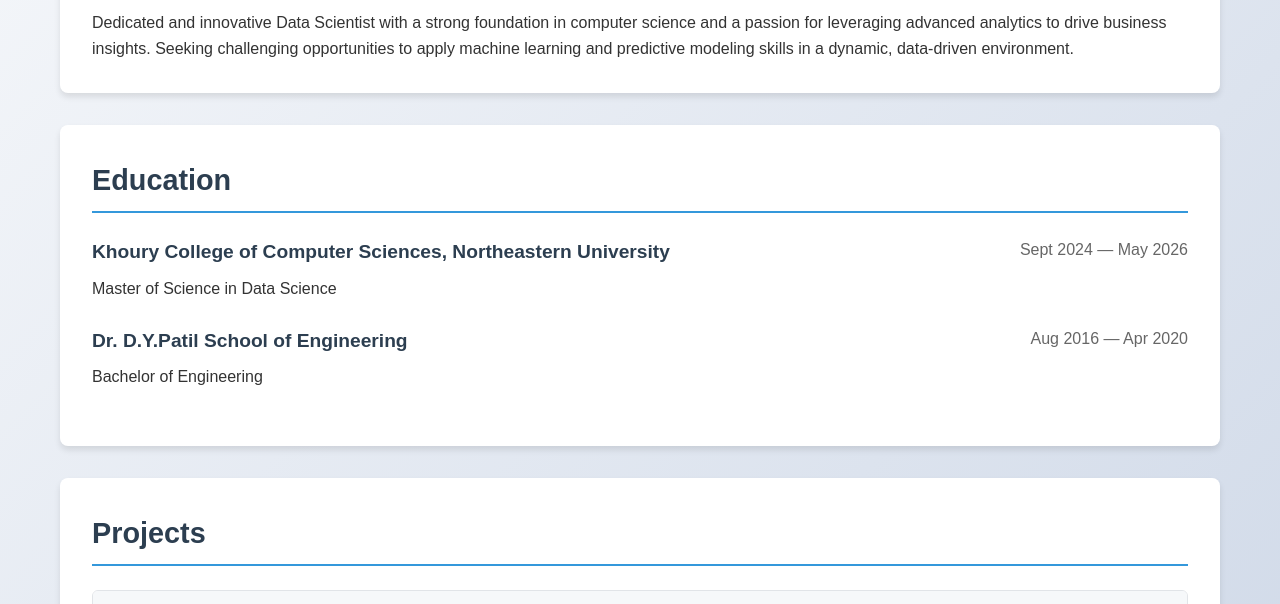
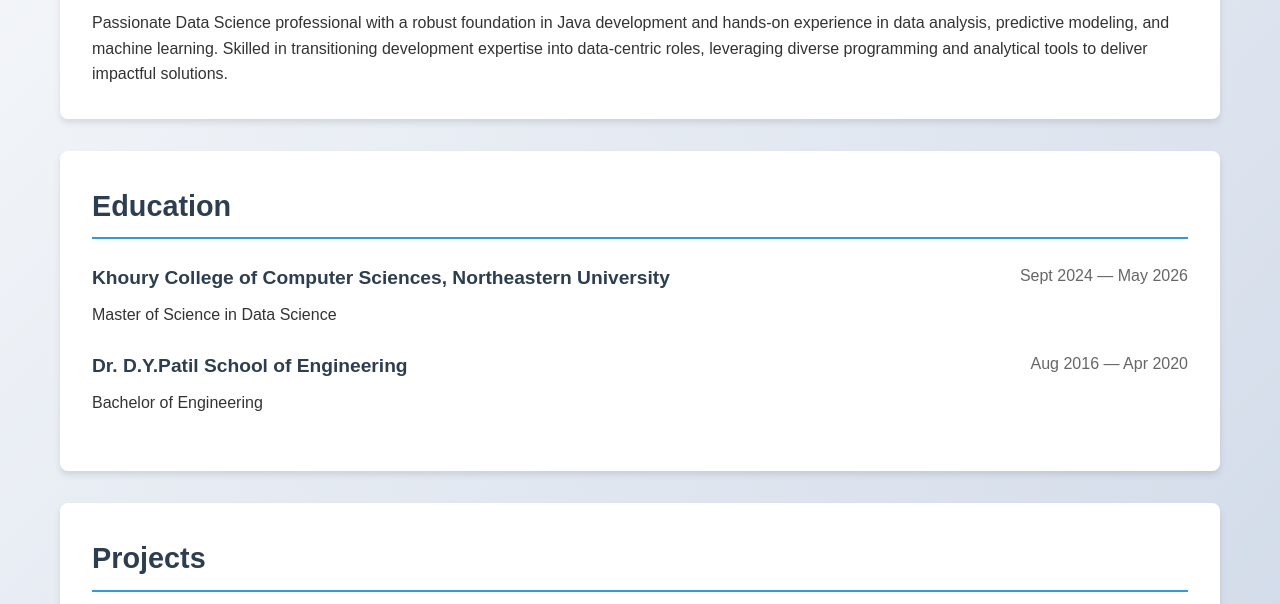
Before and after one commit to Suchi1998hole/dev-portfolio, a plain HTML site: page index.html in a window 1280 px wide. Shown: the part 182-786 px from the top of the page. Drawn offline with Linux system fonts and the light colour scheme.

Commit message:
Update index.html

```diff
--- a/index.html
+++ b/index.html
@@ -20,7 +20,7 @@
     <main>
         <section id="about" class="animate-fadeInUp">
             <h1>Suchitra Hole</h1>
-            <p>Dedicated and innovative Data Scientist with a strong foundation in computer science and a passion for leveraging advanced analytics to drive business insights. Seeking challenging opportunities to apply machine learning and predictive modeling skills in a dynamic, data-driven environment.</p>
+            <p>Passionate Data Science professional with a robust foundation in Java development and hands-on experience in data analysis, predictive modeling, and machine learning. Skilled in transitioning development expertise into data-centric roles, leveraging diverse programming and analytical tools to deliver impactful solutions.</p>
         </section>
 
         <section id="education" class="animate-fadeInUp">
```
